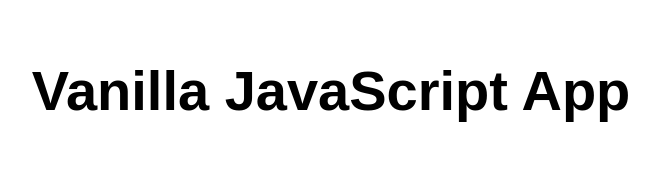
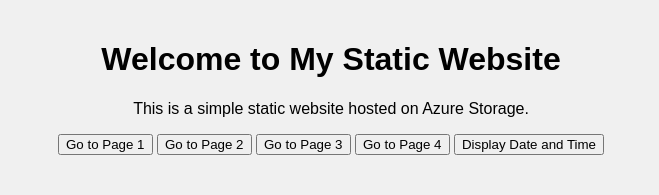
Before and after one commit to ishanslab/azstaticwebapp, a website: page src/index.html in a window 1280 px wide. Shown: the whole page, without its empty margins (309-968 px from the left). Drawn offline with Linux system fonts and the light colour scheme.

Commit message:
Update index.html

```diff
--- a/src/index.html
+++ b/src/index.html
@@ -1,17 +1,37 @@
 <!DOCTYPE html>
-<html lang="en">
-
+<html>
 <head>
-  <meta charset="UTF-8">
-  <meta name="viewport" content="width=device-width, initial-scale=1.0">
-  <link rel="stylesheet" href="styles.css">
-  <title>Vanilla JavaScript App</title>
+    <title>My Static Website</title>
+    <style>
+        body {
+            background-color: #f0f0f0;
+            font-family: Arial, sans-serif;
+            margin: 0;
+            padding: 0;
+        }
+        #content {
+            margin: 0 auto;
+            max-width: 800px;
+            padding: 20px;
+            text-align: center;
+        }
+    </style>
 </head>
-
 <body>
-  <main>
-    <h1>Vanilla JavaScript App</h1>
-  </main>
+    <div id="content">
+        <h1>Welcome to My Static Website</h1>
+        <p>This is a simple static website hosted on Azure Storage.</p>
+        <button onclick="window.location.href='page1.html'">Go to Page 1</button>
+        <button onclick="window.location.href='page2.html'">Go to Page 2</button>
+        <button onclick="window.location.href='page3.html'">Go to Page 3</button>
+        <button onclick="window.location.href='page4.html'">Go to Page 4</button>
+        <button onclick="displayDate()">Display Date and Time</button>
+        <p id="date"></p>
+    </div>
+    <script>
+        function displayDate() {
+            document.getElementById("date").innerHTML = new Date().toLocaleString();
+        }
+    </script>
 </body>
-
 </html>
```
